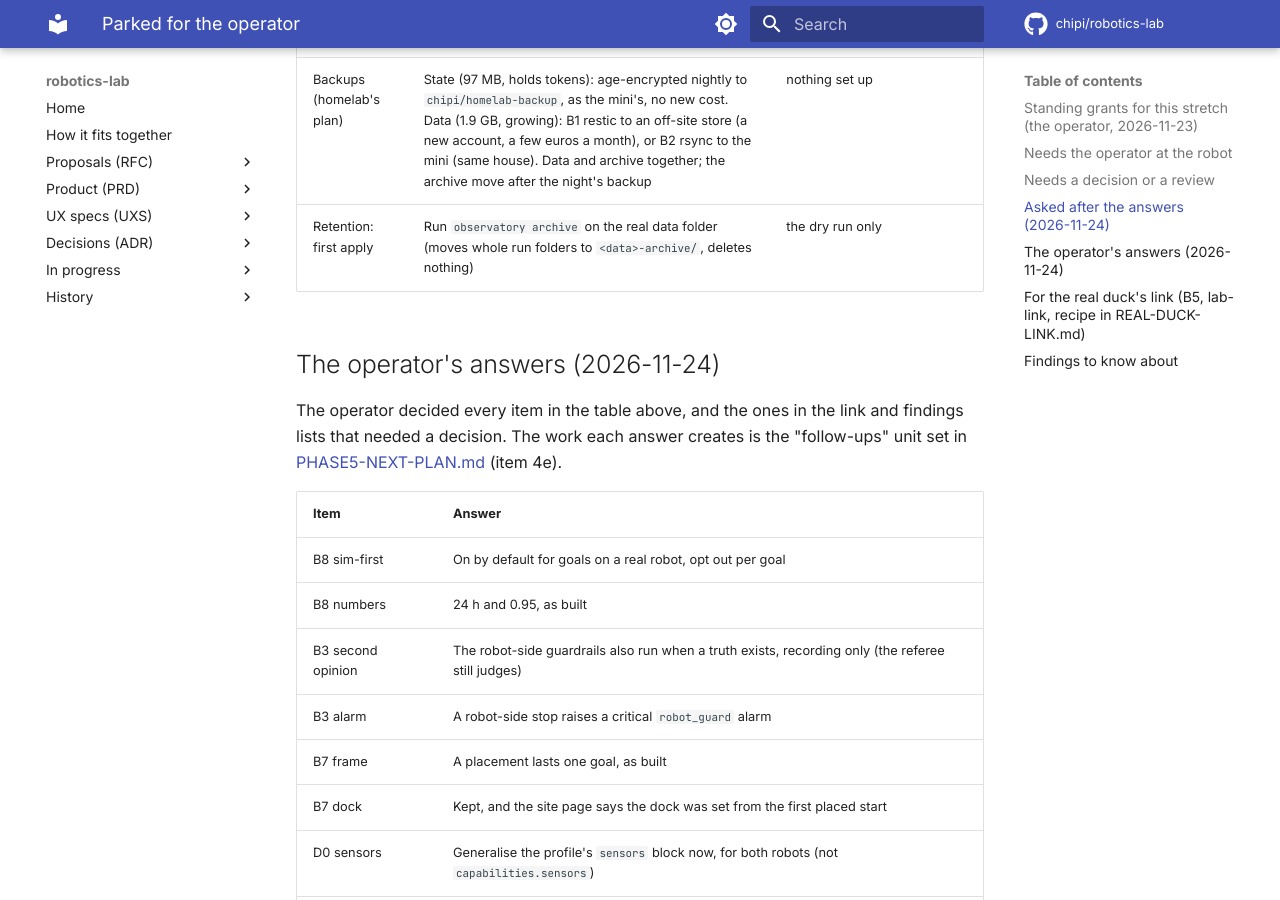
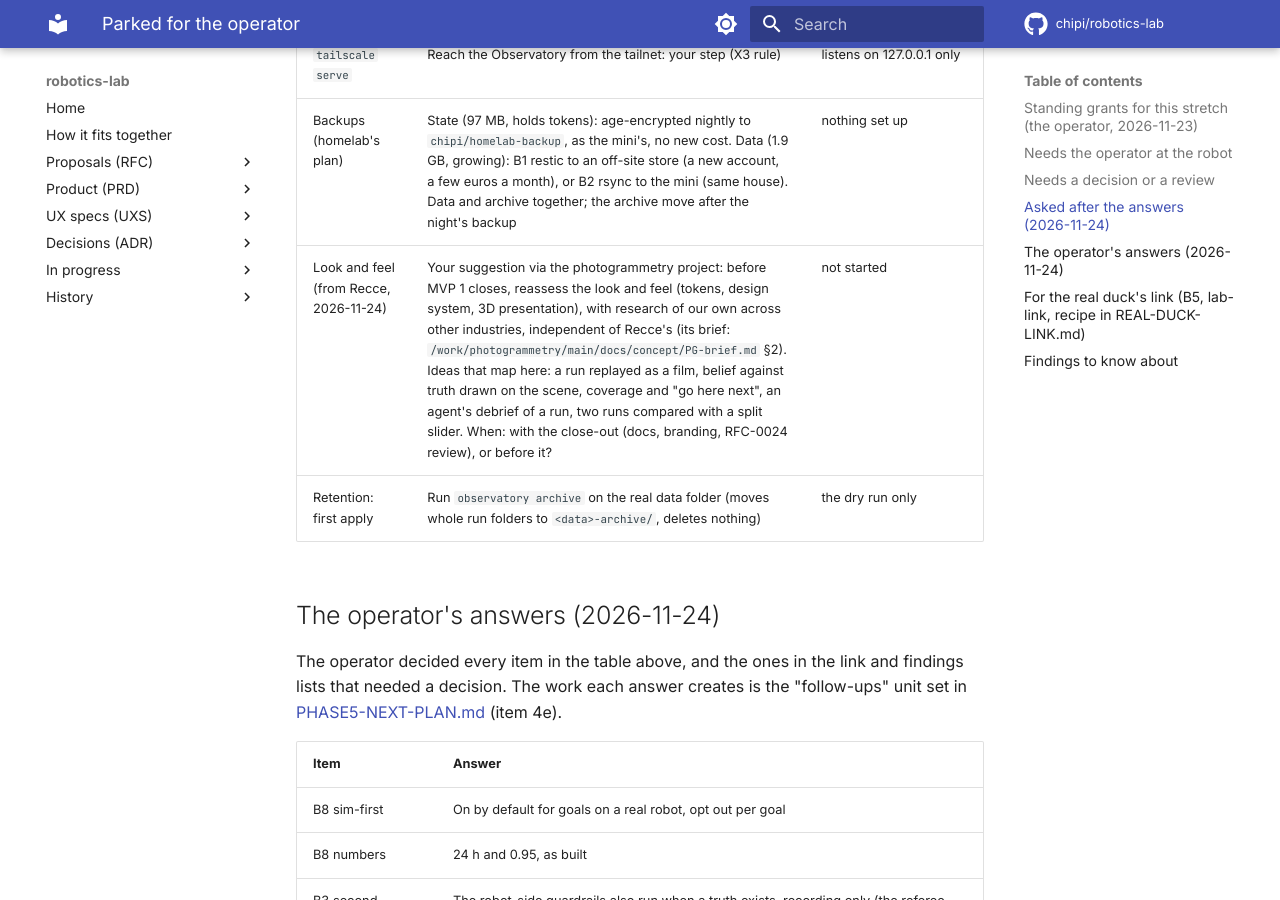
Before and after one commit to chipi/robotics-lab, an MkDocs documentation site: the page built from docs/wip/PARKED-FOR-OPERATOR.md, in a window 1280 px wide and 900 px high, scrolled down 2535 px. Built offline with MkDocs 1.6.1 and Material for MkDocs 9.7.7, drawn with Linux system fonts in a browser that asks for light colours; comment, search, counter and statistics services are not loaded.

Commit message:
docs(wip): park the look-and-feel reassessment (the operator's suggestion via Recce)
Co-Authored-By: Claude Opus 5.5 <noreply@anthropic.com>
Claude-Session: https://claude.ai/code/session_01DJqN6sYcbi4sUoqvzGJdPG

```diff
--- a/docs/wip/PARKED-FOR-OPERATOR.md
+++ b/docs/wip/PARKED-FOR-OPERATOR.md
@@ -45,6 +45,7 @@ Cleared items are struck from the list when settled.
 | Tokens on | The deployed stack runs with no tokens. To require them for actions: `docker compose -p robotics-lab exec mission-control mission-control token create --client page --state /state` (it prints the token: keep it), then `cd ~/deploy/robotics-lab && python3 scripts/deploy.py up --commit 4e13c2e`; the page asks for it on the first action. STOP never needs one | left off (a secret, and the page would change before your session at the brick) |
 | `tailscale serve` | Reach the Observatory from the tailnet: your step (X3 rule) | listens on 127.0.0.1 only |
 | Backups (homelab's plan) | State (97 MB, holds tokens): age-encrypted nightly to `chipi/homelab-backup`, as the mini's, no new cost. Data (1.9 GB, growing): B1 restic to an off-site store (a new account, a few euros a month), or B2 rsync to the mini (same house). Data and archive together; the archive move after the night's backup | nothing set up |
+| Look and feel (from Recce, 2026-11-24) | Your suggestion via the photogrammetry project: before MVP 1 closes, reassess the look and feel (tokens, design system, 3D presentation), with research of our own across other industries, independent of Recce's (its brief: `/work/photogrammetry/main/docs/concept/PG-brief.md` §2). Ideas that map here: a run replayed as a film, belief against truth drawn on the scene, coverage and "go here next", an agent's debrief of a run, two runs compared with a split slider. When: with the close-out (docs, branding, RFC-0024 review), or before it? | not started |
 | Retention: first apply | Run `observatory archive` on the real data folder (moves whole run folders to `<data>-archive/`, deletes nothing) | the dry run only |
 
 ## The operator's answers (2026-11-24)
```
